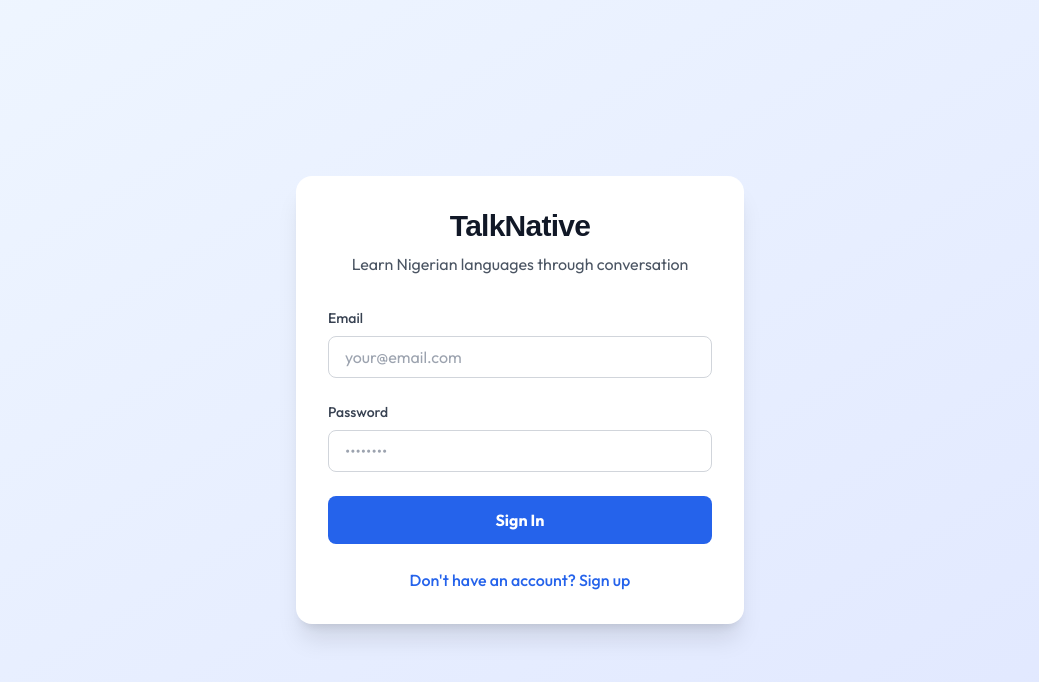
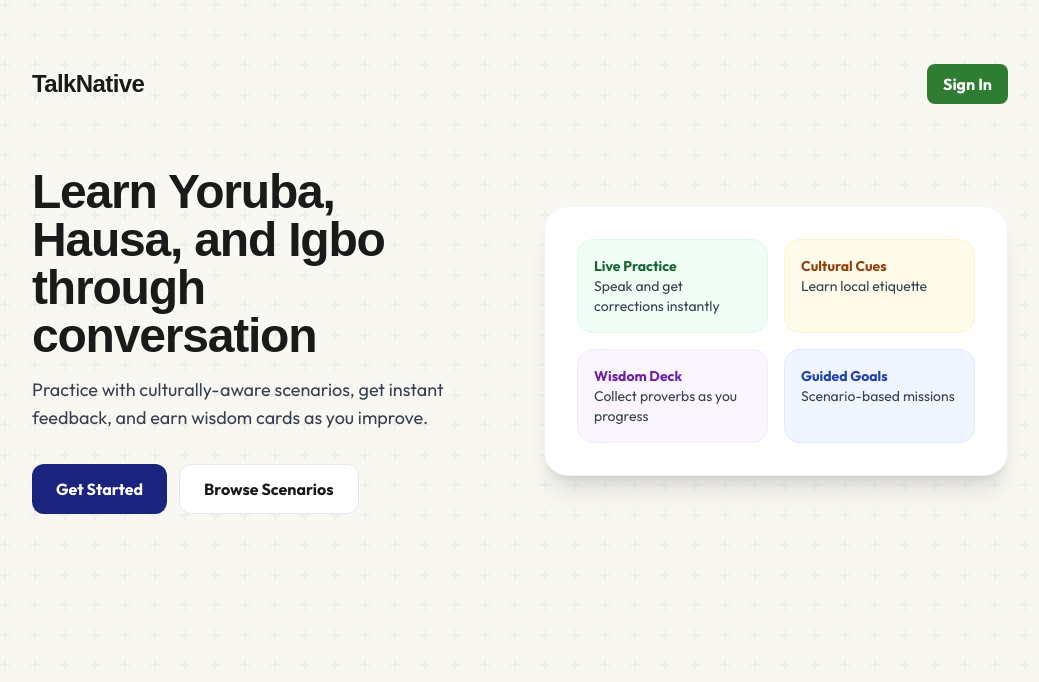
Before and after one commit to jaypee15/talknative, a React (Vite) app in the folder frontend/: page / in a window 1280 px wide. Before the commit this address led to /login. Shown: the top 682 px of the page, without its empty margins (120-1159 px from the left). Built offline with nearby package versions, Linux system fonts and the light colour scheme; no server answers; a web font is replaced by a local one.

Commit message:
feat: add landing page and improve wisdom deck loading states
- Replace default login redirect with new public landing page
- Add loading and error states to wisdom deck page
- Display empty state when no cards are available

```diff
--- a/frontend/src/App.tsx
+++ b/frontend/src/App.tsx
@@ -1,5 +1,6 @@
-import { Routes, Route, Navigate } from 'react-router-dom'
+import { Routes, Route } from 'react-router-dom'
 import LoginPage from './pages/LoginPage'
+import LandingPage from './pages/LandingPage'
 import OnboardingPage from './pages/OnboardingPage'
 import ChatPage from './pages/ChatPage'
 import RequireAuth from './components/RequireAuth'
@@ -46,8 +47,8 @@ export default function App() {
         }
       />
 
-      {/* Default redirect */}
-      <Route path="/" element={<Navigate to="/login" replace />} />
+      {/* Public landing page */}
+      <Route path="/" element={<LandingPage />} />
     </Routes>
   )
 }
--- /dev/null
+++ b/frontend/src/pages/LandingPage.tsx
@@ -0,0 +1,75 @@
+import { useEffect } from 'react'
+import { useNavigate } from 'react-router-dom'
+import { useAuth } from '../contexts/AuthContext'
+
+export default function LandingPage() {
+  const navigate = useNavigate()
+  const { user, loading } = useAuth()
+
+  useEffect(() => {
+    if (!loading && user) {
+      navigate('/dashboard', { replace: true })
+    }
+  }, [user, loading])
+
+  return (
+    <div className="min-h-screen bg-naija-paper bg-ankara-pattern">
+      <div className="max-w-5xl mx-auto px-6 py-16">
+        <header className="flex items-center justify-between mb-16">
+          <h1 className="text-2xl font-display font-bold text-naija-dark">TalkNative</h1>
+          <button
+            onClick={() => navigate('/login')}
+            className="px-4 py-2 rounded-lg bg-naija-primary text-white font-semibold hover:bg-green-700 transition"
+          >
+            Sign In
+          </button>
+        </header>
+
+        <section className="grid grid-cols-1 md:grid-cols-2 gap-12 items-center">
+          <div>
+            <h2 className="text-4xl md:text-5xl font-display font-bold text-naija-dark leading-tight mb-4">
+              Learn Yoruba, Hausa, and Igbo through conversation
+            </h2>
+            <p className="text-gray-700 text-lg mb-8">
+              Practice with culturally-aware scenarios, get instant feedback, and earn wisdom cards as you improve.
+            </p>
+            <div className="flex gap-3">
+              <button
+                onClick={() => navigate('/login')}
+                className="px-6 py-3 rounded-xl bg-naija-adire text-white font-bold hover:opacity-90 transition"
+              >
+                Get Started
+              </button>
+              <button
+                onClick={() => navigate('/dashboard')}
+                className="px-6 py-3 rounded-xl bg-white border border-gray-200 text-naija-dark font-semibold hover:bg-gray-50 transition"
+              >
+                Browse Scenarios
+              </button>
+            </div>
+          </div>
+          <div className="bg-white rounded-3xl shadow-xl border border-gray-100 p-8">
+            <div className="grid grid-cols-2 gap-4">
+              <div className="bg-green-50 border border-green-100 rounded-2xl p-4">
+                <div className="text-sm font-bold text-green-800">Live Practice</div>
+                <div className="text-gray-700 text-sm">Speak and get corrections instantly</div>
+              </div>
+              <div className="bg-amber-50 border border-amber-100 rounded-2xl p-4">
+                <div className="text-sm font-bold text-amber-800">Cultural Cues</div>
+                <div className="text-gray-700 text-sm">Learn local etiquette</div>
+              </div>
+              <div className="bg-purple-50 border border-purple-100 rounded-2xl p-4">
+                <div className="text-sm font-bold text-purple-800">Wisdom Deck</div>
+                <div className="text-gray-700 text-sm">Collect proverbs as you progress</div>
+              </div>
+              <div className="bg-blue-50 border border-blue-100 rounded-2xl p-4">
+                <div className="text-sm font-bold text-blue-800">Guided Goals</div>
+                <div className="text-gray-700 text-sm">Scenario-based missions</div>
+              </div>
+            </div>
+          </div>
+        </section>
+      </div>
+    </div>
+  )
+}
--- a/frontend/src/pages/WisdomDeckPage.tsx
+++ b/frontend/src/pages/WisdomDeckPage.tsx
@@ -4,10 +4,17 @@ import { getWisdomDeck } from '../lib/api'
 
 export default function WisdomDeckPage() {
   const [cards, setCards] = useState<any[]>([])
+  const [loading, setLoading] = useState(true)
+  const [error, setError] = useState<string | null>(null)
   const navigate = useNavigate()
 
   useEffect(() => {
-    getWisdomDeck().then(setCards)
+    setLoading(true)
+    setError(null)
+    getWisdomDeck()
+      .then(setCards)
+      .catch((e: any) => setError(e?.message || 'Failed to load deck'))
+      .finally(() => setLoading(false))
   }, [])
 
   return (
@@ -17,6 +24,24 @@ export default function WisdomDeckPage() {
         <button onClick={() => navigate('/dashboard')} className="text-gray-400">Back</button>
       </div>
 
+      {loading && (
+        <div className="flex items-center justify-center h-40 text-gray-400">Loading deck...</div>
+      )}
+
+      {!loading && error && (
+        <div className="bg-red-800 text-red-100 p-4 rounded-lg">{error}</div>
+      )}
+
+      {!loading && !error && cards.length === 0 && (
+        <div className="max-w-xl mx-auto text-center bg-gray-800 border border-gray-700 p-8 rounded-2xl">
+          <div className="text-4xl mb-2">🃏</div>
+          <div className="text-yellow-400 font-bold text-lg mb-1">No wisdom cards yet</div>
+          <p className="text-gray-300 mb-4">Finish scenarios with at least 2 stars to earn proverbs.</p>
+          <button onClick={() => navigate('/dashboard')} className="bg-yellow-500 hover:bg-yellow-600 text-black font-semibold px-4 py-2 rounded-lg">Find a scenario</button>
+        </div>
+      )}
+
+      {!loading && !error && cards.length > 0 && (
         <div className="grid grid-cols-1 sm:grid-cols-2 md:grid-cols-3 gap-6">
           {cards.map((card) => (
             <div key={card.id} className="bg-gray-800 border border-gray-700 p-6 rounded-xl">
@@ -29,6 +54,7 @@ export default function WisdomDeckPage() {
             </div>
           ))}
         </div>
+      )}
     </div>
   )
 }
```
Lines whose indentation alone changed are shown as unchanged.
